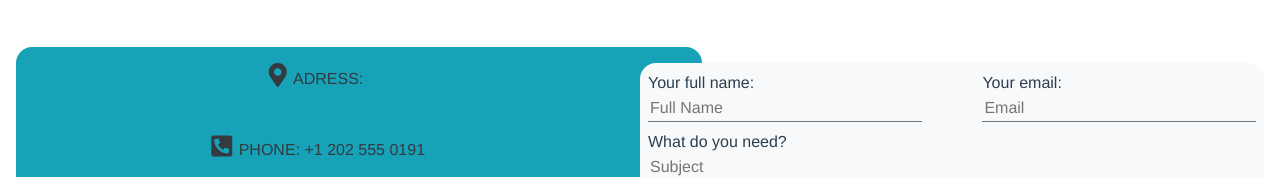
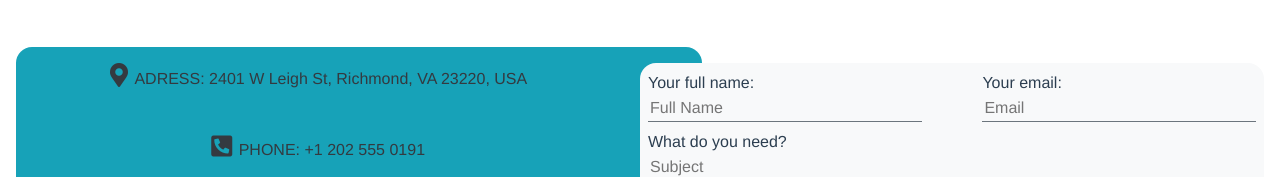
Before and after one commit to SergioAndrade22/simple-page-template, a Vue app: page /#/contact in a window 1280 px wide. Shown: the part 549-726 px from the top of the page. Built offline with nearby package versions, Linux system fonts and the light colour scheme.

Commit message:
Added missing property on Contact

```diff
--- a/src/views/Contact.vue
+++ b/src/views/Contact.vue
@@ -85,6 +85,7 @@
     private title = 'Where to find us?'
     private phone = '+1 202 555 0191'
     private email = 'familysizerestaurant@gmail.com'
+    private location = '2401 W Leigh St, Richmond, VA 23220, USA'
 }
 </script>
 
```
